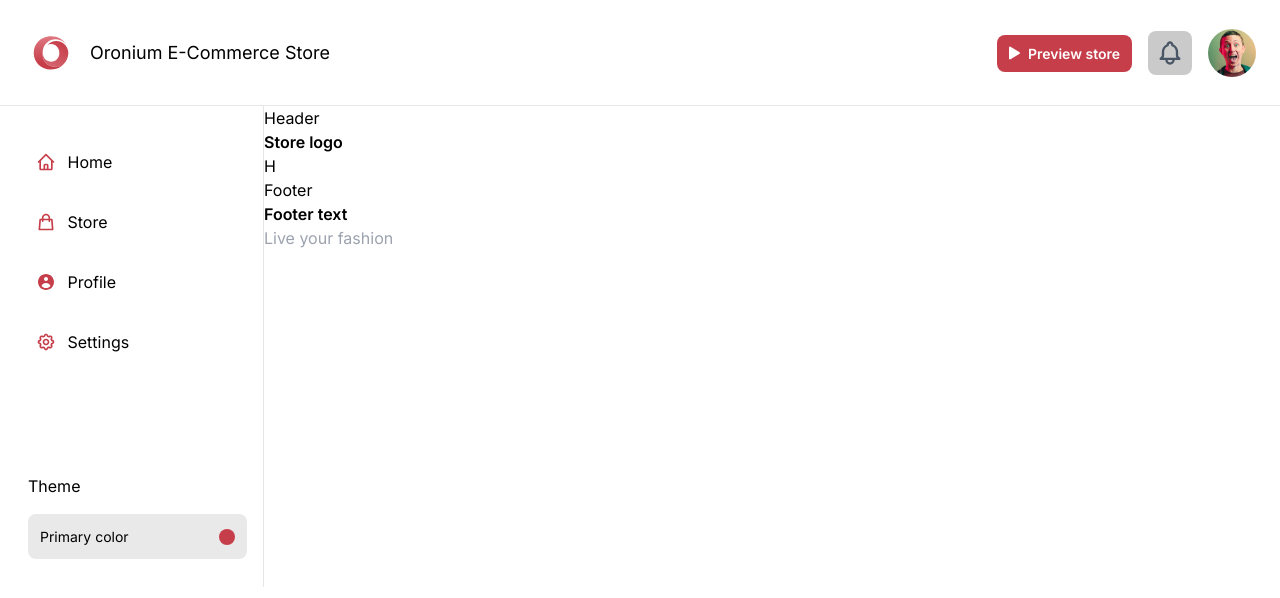
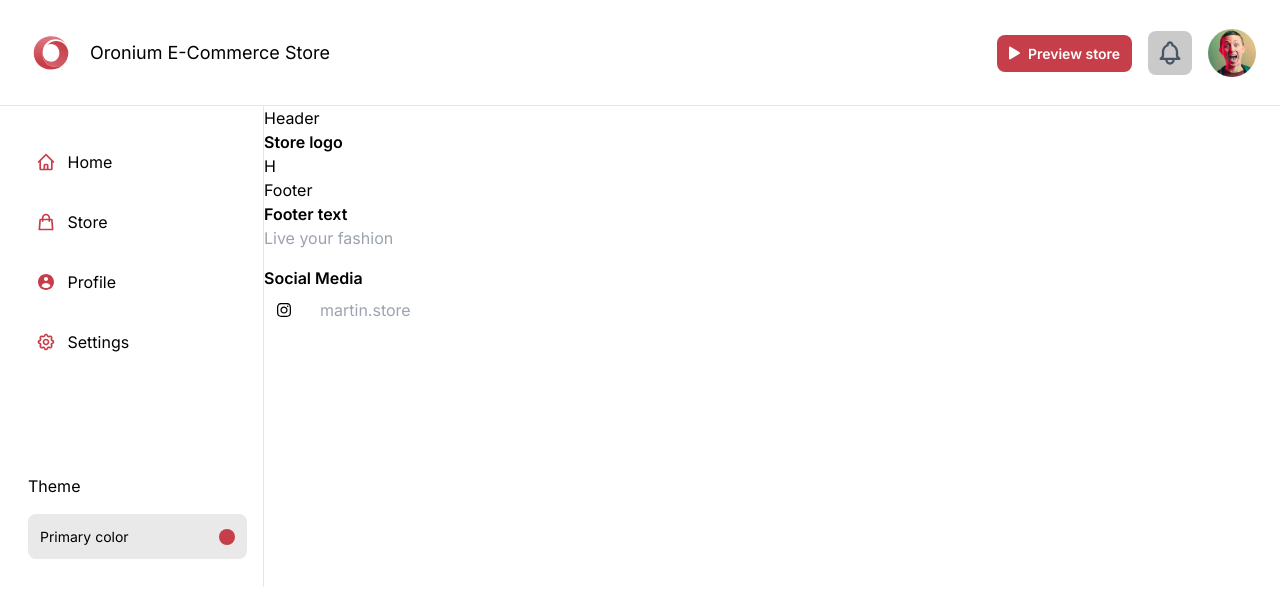
Before and after one commit to Abinsonsuresh/Ecommerce-Dashboard-Oronium, a Next.js app: page / in a window 1280 px wide. Shown: the top 598 px of the page. Built offline with nearby package versions, Linux system fonts and the light colour scheme.

Commit message:
social media section added

```diff
--- /dev/null
+++ b/src/Pages/Home/Data/SocialMediaIcons.js
@@ -0,0 +1,7 @@
+import { FaFacebookF, FaTwitter, FaInstagram } from 'react-icons/fa';
+
+export const SMIcons = [
+    { id: 1, icon: <FaFacebookF />, name: 'Facebook'},
+    { id: 2, icon: <FaTwitter />, name: 'Twitter' },
+    { id: 3, icon: <FaInstagram />, name: 'Instagram' },
+];
--- a/src/Pages/Home/Main/MainHome.jsx
+++ b/src/Pages/Home/Main/MainHome.jsx
@@ -1,6 +1,27 @@
+'use client'
 import Sidebar from '@/components/Sidebar/Main/Sidebar'
+import { SMIcons } from '../Data/SocialMediaIcons';
+import { useEffect, useState } from 'react';
+import { FaInstagram } from 'react-icons/fa';
 
 const MainHome = () => {
+  const [selectedIcon, setSelectedIcon] = useState(null);
+  const [isOpen, setIsOpen] = useState(false);
+
+  useEffect(() => {
+    setSelectedIcon(<FaInstagram />);
+  }, [])
+
+
+  const toggleDropdown = () => {
+    setIsOpen(!isOpen);
+  };
+
+  const SetIconFn = (icon) => {
+    setSelectedIcon(icon);
+    setIsOpen(false);
+  };
+
   return (
     <div>
       <div className='flex'>
@@ -31,6 +52,45 @@ const MainHome = () => {
             </div>
           </div>
 
+          {/* SOCIAL MEDIA SECTION */}
+
+          <div className='mt-4'>
+            <span className='text-[16px] font-[600] leading-[28px] text-[#29384bb9]'>Social Media</span>
+            <div className='flex items-center gap-3 mt-2'>
+              <div>
+                <div className='relative'>
+                  <div onClick={toggleDropdown} className="flex items-center cursor-pointer  justify-between w-[76px] h-[44px] py-[12px] pl-[12px] pr-[16px] rounded-[8px]  border text-gray-700">
+                    <button id="dropdownSmallButton"  className="inline-flex items-center text-center  focus:outline-none " type="button">{selectedIcon}
+                    </button>
+                    <svg className="w-2 h-2 ms-2" aria-hidden="true" xmlns="http://www.w3.org/2000/svg" fill="none" viewBox="0 0 10 6">
+                      <path stroke="currentColor" strokeLinecap="round" stroke-linejoin="round" stroke-width="2" d="m1 1 4 4 4-4" />
+                    </svg>
+                  </div>
+
+
+                  {
+                    isOpen && (
+                      <div id="dropdownSmall" className="z-10 absolute my-2   divide-gray-100 rounded-lg shadow w-[70px]">
+                        <ul className="py-2 text-sm text-gray-700 ">
+                          {
+                            SMIcons.map((com) => (
+                              <li onClick={() => SetIconFn(com.icon)} className='block px-4 py-2' key={com.id}>
+                                {com.icon}
+                              </li>
+                            ))
+                          }
+
+                        </ul>
+                      </div>
+                    )
+                  }
+                </div>
+              </div>
+              <input type="text" className='w-[388px] h-[44px] py-[11px] px-[16px] border-[1px] outline-none rounded-[8px]' placeholder='martin.store' />
+            </div>
+          </div>
+
+
 
         </div>
       </div>
```
Also changed, not shown: package.json (+6 -4 lines), src/text.jsx (added, +36 -0 lines), 1 other file (tests, documents, lock files or other folders).
